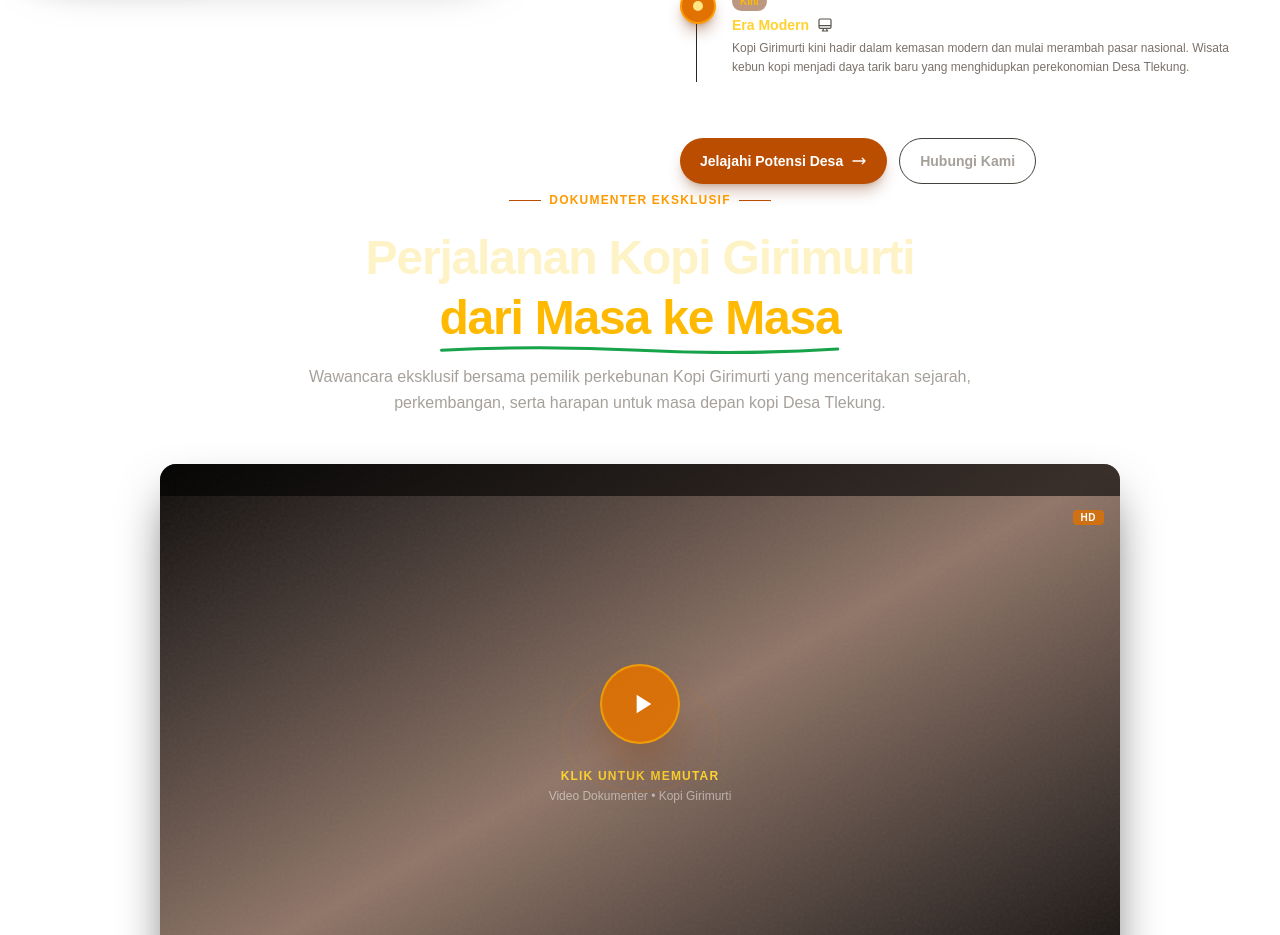
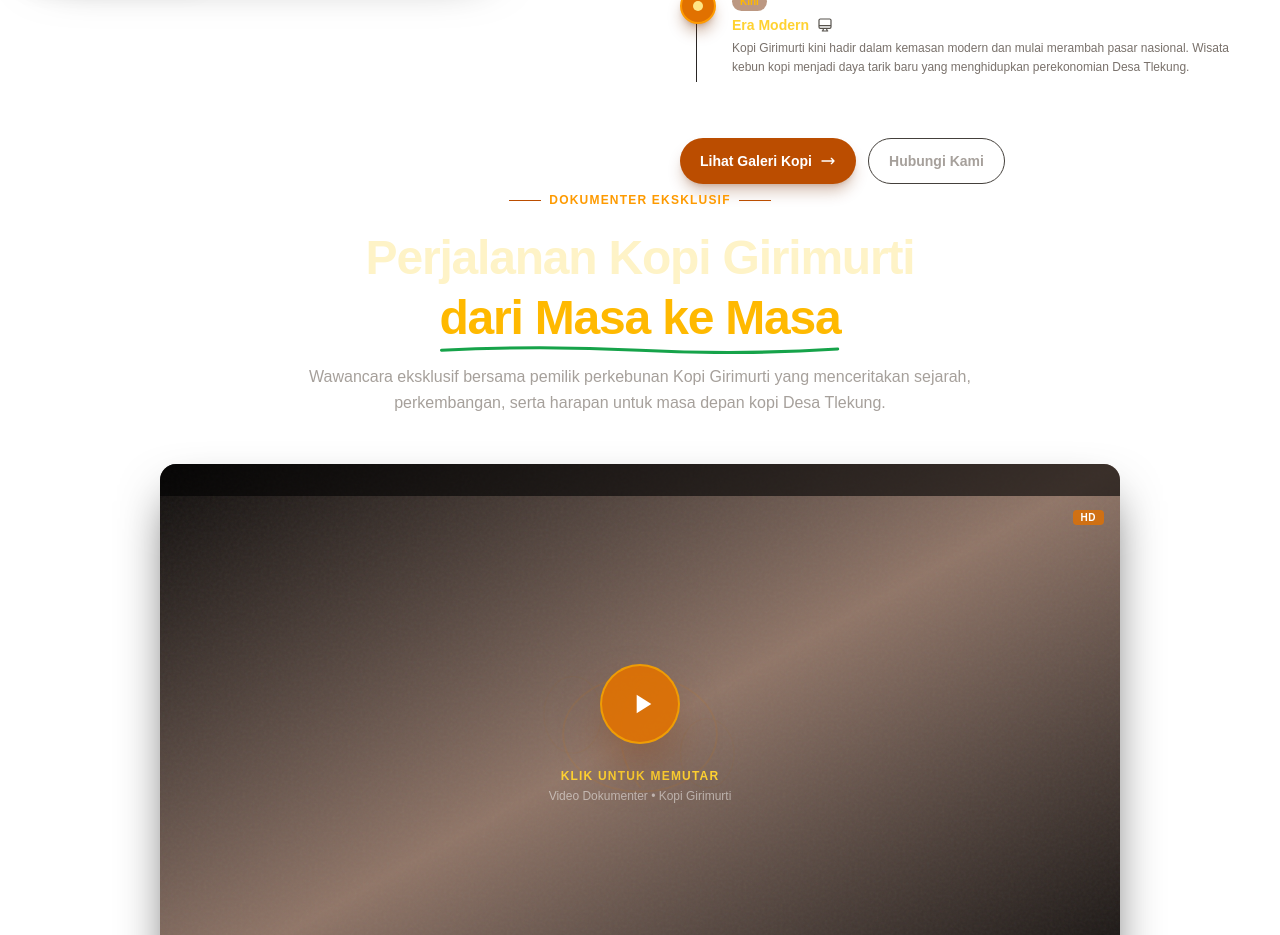
Before and after one commit to radvindra12-maker/desa-tlekung, a Next.js app: page / in a window 1280 px wide. Shown: the part 2380-3315 px from the top of the page. Built offline with nearby package versions, Linux system fonts and the light colour scheme.

Commit message:
Fix remaining potensi desa text

```diff
--- a/components/HistoryCoffeeSection.tsx
+++ b/components/HistoryCoffeeSection.tsx
@@ -449,13 +449,13 @@ export default function HistoryCoffeeSection() {
             {/* CTA */}
             <motion.div custom={0.44} variants={fadeUp} className="flex flex-wrap gap-3">
               <a
-                href="#potensi"
+                href="#galeri"
                 className="inline-flex items-center gap-2 px-5 py-3 rounded-full
                   bg-amber-700 hover:bg-amber-600 text-white text-sm font-semibold
                   shadow-lg shadow-amber-900/30 hover:shadow-amber-700/30
                   hover:-translate-y-0.5 active:translate-y-0 transition-all duration-200"
               >
-                Jelajahi Potensi Desa
+                Lihat Galeri Kopi
                 <svg className="w-4 h-4" fill="none" stroke="currentColor" viewBox="0 0 24 24">
                   <path strokeLinecap="round" strokeLinejoin="round" strokeWidth={2} d="M17 8l4 4m0 0l-4 4m4-4H3" />
                 </svg>
```
